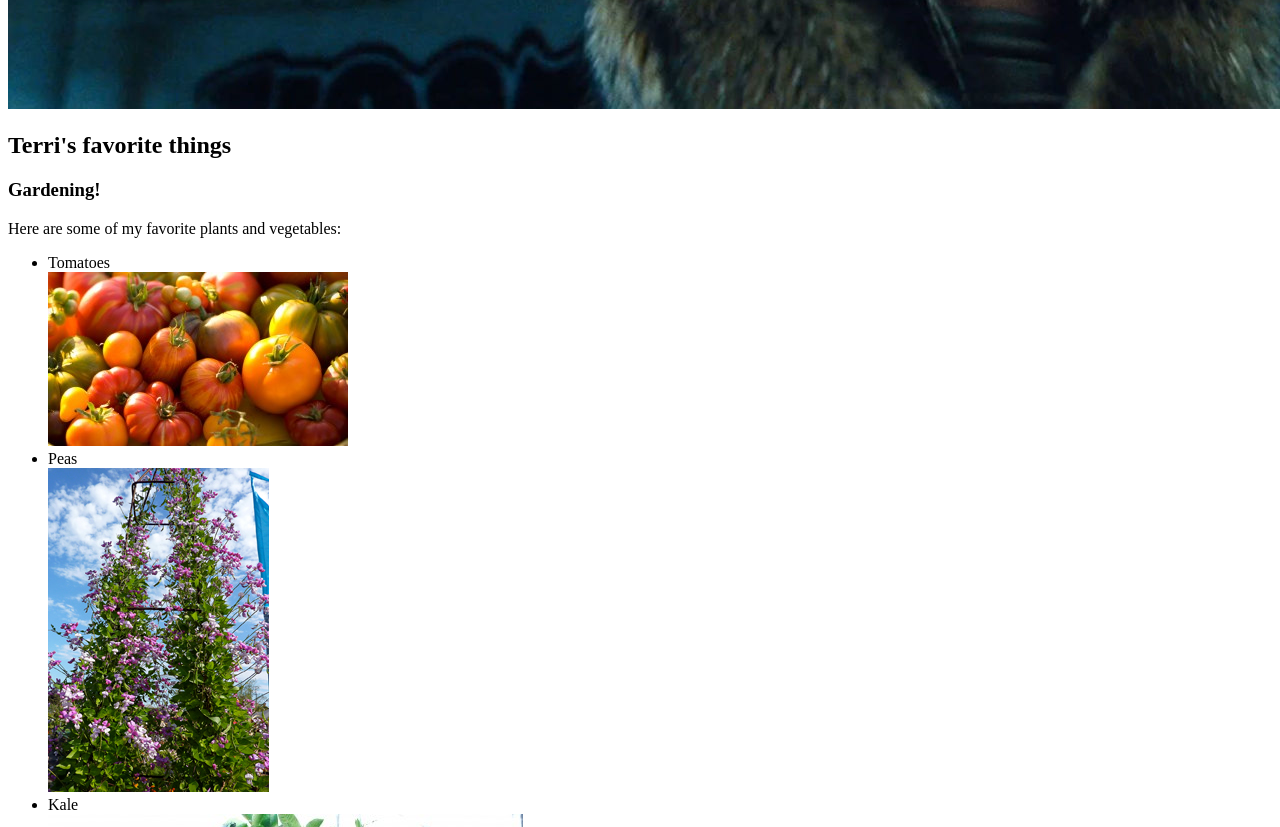
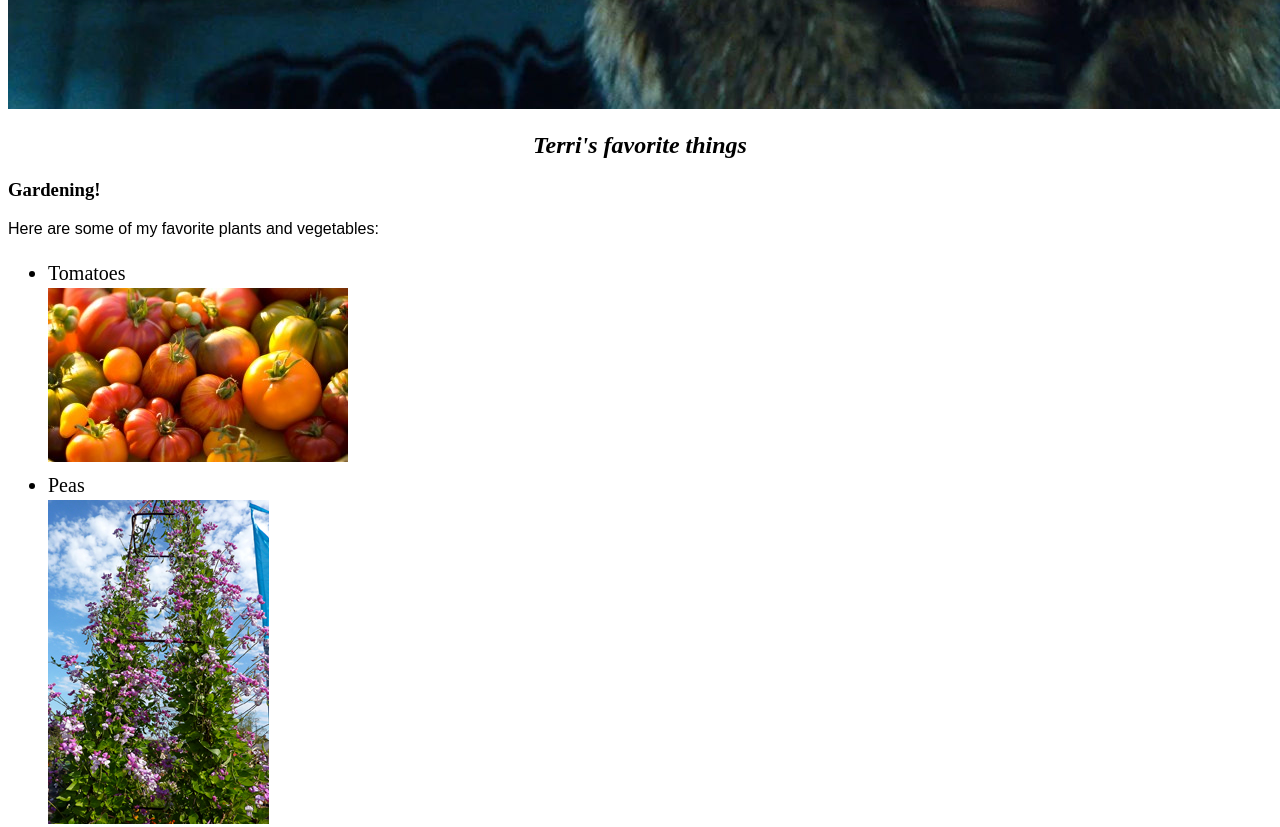
Before and after one commit to laurenposey/my-first-webpage, a plain HTML site: page index.html in a window 1280 px wide. Shown: the part 1080-1907 px from the top of the page. Drawn offline with Linux system fonts and the light colour scheme.

Commit message:
Change name of favorite-things.html to index.html added favorite places and some css ls
q

```diff
--- /dev/null
+++ b/css/fav-places-styles.css
@@ -0,0 +1,18 @@
+h1 {
+  color: blue;
+}
+
+h2 {
+  font-style: italic;
+  text-align: center;
+}
+
+body {
+  color: green;
+}
+
+ul {
+  color: purple;
+  font-size: 20px;
+  line-height: 30px;
+}
--- /dev/null
+++ b/css/styles.css
@@ -0,0 +1,17 @@
+h1 {
+  color: blue;
+}
+
+h2 {
+  font-style: italic;
+  text-align: center;
+}
+
+p {
+  font-family: sans-serif;
+}
+
+ul {
+  font-size: 20px;
+  line-height: 30px;
+}
--- a/favorite-things.html
+++ b/index.html
@@ -2,6 +2,7 @@
 
 <html>
   <head>
+    <link href="css/styles.css" rel="stylesheet" type="text/css">
     <title>Our Favorite Things</title>
   </head>
   <body>
```
Also changed, not shown: favorite-places.html (added, +17 -0 lines).
